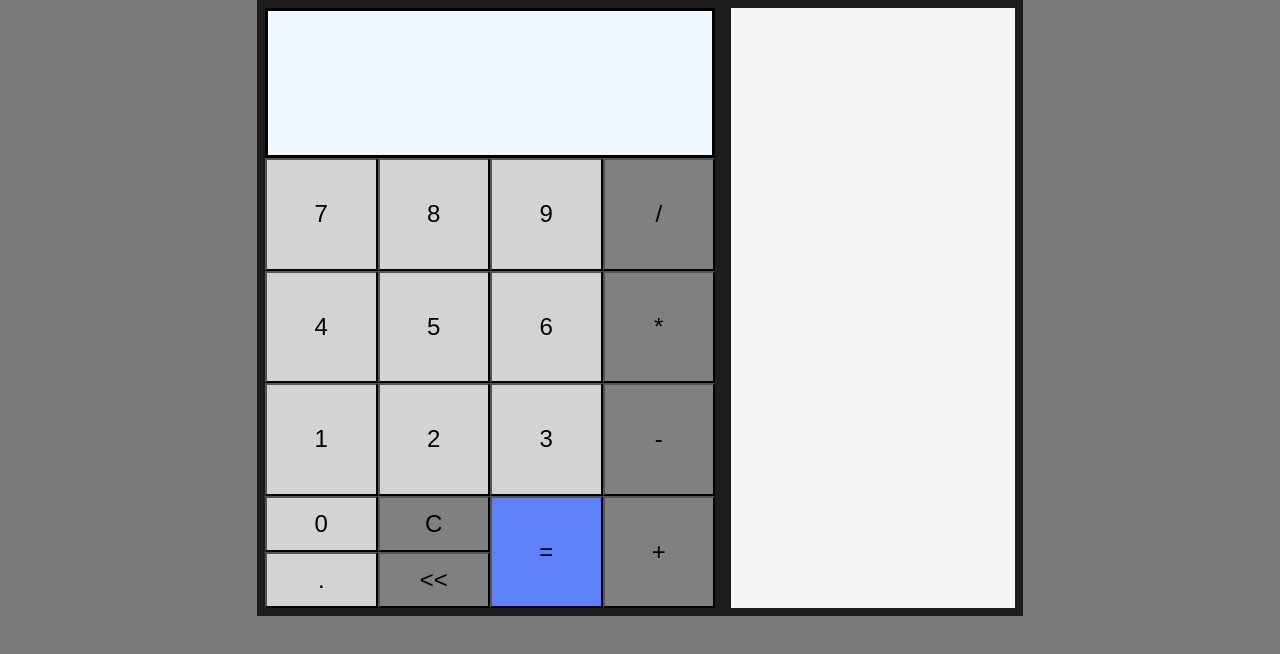
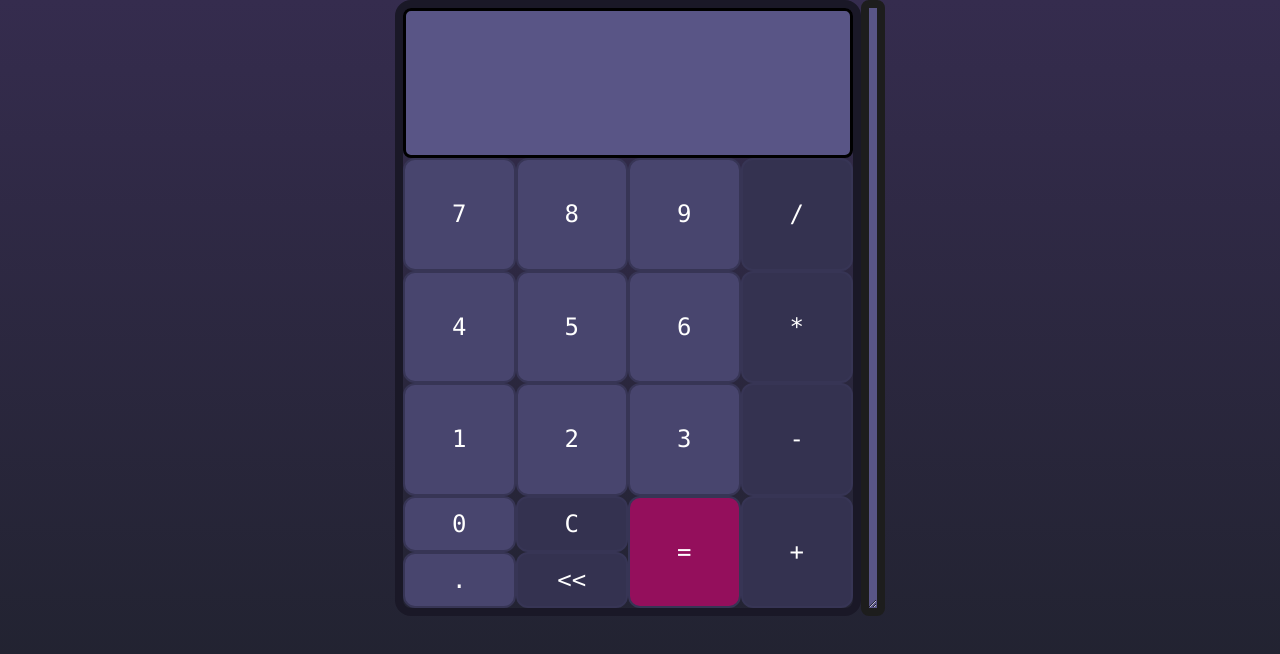
Before and after one commit to another-fullstack-dev/calculator, a plain HTML site: page index.html in a window 1280 px wide. Drawn offline with Linux system fonts and the light colour scheme.

Commit message:
Change style

```diff
--- a/script.js
+++ b/script.js
@@ -11,7 +11,6 @@ let result = null;
 const notifications = document.querySelector(".notifications");
 
 function notificationController(...source){
-    console.log(source);
     let div = document.createElement("div");
     notifications.appendChild(div);
     div.style.opacity = 1;
--- a/style.css
+++ b/style.css
@@ -18,10 +18,12 @@
     width: 450px;
     height: 150px;
     border: 3px solid black;
+    border-radius: 8px;
     overflow-wrap: break-word;
     text-align: right;
     font-size: 32px;
-    background-color: aliceblue;
+    background-color: rgb(89, 85, 134);
+    padding: 4px;
 }
 
 .buttons {
@@ -42,7 +44,19 @@
 button {
     flex: 1;
     font-size: 24px;
-    background-color: lightgrey;
+    background-color: rgb(72, 69, 110);
+    color: white;
+    border-radius: 12px;
+    border: 2px solid rgb(55, 53, 85);
+    font-family: inherit;
+}
+
+button:hover {
+    background-color: rgb(83, 80, 128);
+}
+
+button:active {
+    background-color: rgb(93, 89, 145);
 }
 
 .zero,
@@ -55,33 +69,62 @@ button {
 }
 
 body {
-    font-family: "Roboto", sans-serif;
+    font-family: "Consolas", monospace, sans-serif;
     display: flex;
     justify-content: center;
-    background-color: rgb(123, 123, 123);
+    height: 100vh;
+    color: white;
+    background: linear-gradient(to top, rgb(30, 33, 43), rgb(53, 44, 78));
 }
 
 .top {
-    border: 8px solid rgb(29, 29, 29);
+    border: 8px solid rgb(26, 24, 39);
+    border-radius: 16px;
+    max-height: 616px;
 }
 
 .history {
-    max-width: 300px;
-    min-width: 300px;
+
     max-height: 616px;
     border: solid rgb(29, 29, 29) 8px;
-    background-color: whitesmoke;
+    border-radius: 8px;
+    background-color: rgb(89, 85, 134);
     font-size: 24px;
+    text-wrap: nowrap;
+    overflow-y: auto;
+    overflow-x: hidden;
+    padding: 4px;
+    resize: horizontal;
 }
 
 .btn-operator,
 .btn-clear,
 .btn-backspace {
-    background-color: gray;
+    background-color: rgb(52, 50, 80);
+}
+
+.btn-operator:hover,
+.btn-clear:hover,
+.btn-backspace:hover {
+    background-color: rgb(62, 59, 95);
+}
+
+.btn-operator:active,
+.btn-clear:active,
+.btn-backspace:active {
+    background-color: rgb(65, 62, 100);
 }
 
 .btn-evaluate {
-    background-color: rgb(94, 128, 249);
+    background-color: rgb(148, 15, 92);
+}
+
+.btn-evaluate:hover {
+    background-color: rgb(167, 18, 105);
+}
+
+.btn-evaluate:active {
+    background-color: rgb(185, 19, 116);
 }
 
 .notifications {
```
